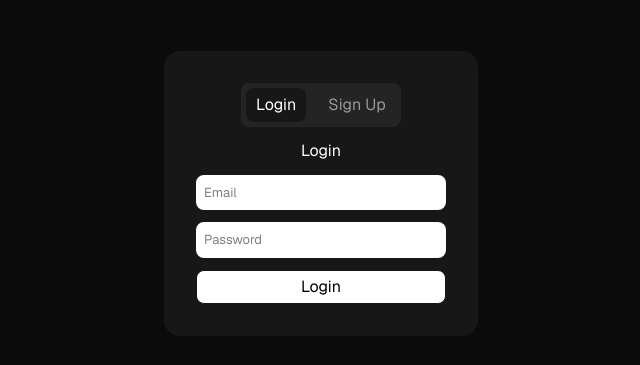
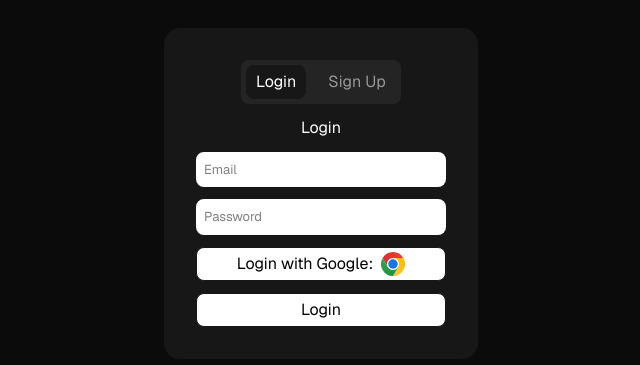
Before and after one commit to oscarrbridge/financial-dashboard-aut, a Next.js app: page /login in a window 1280 px wide. Shown: the part 207-572 px from the top of the page, without its empty margins (319-959 px from the left). Built offline with nearby package versions, Linux system fonts and the light colour scheme; no server answers.

Commit message:
Added login with google functionality

```diff
--- a/app/(auth)/login/page.tsx
+++ b/app/(auth)/login/page.tsx
@@ -2,9 +2,10 @@
 
 import { useState } from "react";
 import { Wrapper, Button, Input, MultiSelect } from "@/app/components/ui/ui";
-import { signUp, signIn } from "@/lib/firebase/auth";
+import { signUp, signIn, signInWithGoogle } from "@/lib/firebase/auth";
 import { useRouter } from "next/navigation";
 import { FirebaseError } from "firebase/app";
+import ChromeIcon from "@/app/components/icons/chrome";
 
 export default function LoginPage() {
 	const router = useRouter();
@@ -79,6 +80,24 @@ export default function LoginPage() {
 		}
 	};
 
+	const handleGoogleSignIn = async () => {
+		try {
+			setLoginMessage("Signing in with Google");
+			await signInWithGoogle();
+			router.push("/");
+		} catch (error) {
+			if (error instanceof FirebaseError) {
+				switch (error.code) {
+					case "auth/popup-closed-by-user":
+						setLoginMessage("Sign-in cancelled");
+						break;
+					case "auth/popup-blocked":
+						setLoginMessage("Popup was blocked");
+				}
+			}
+		}
+	};
+
 	return (
 		<div className="flex items-center h-screen">
 			<Wrapper>
@@ -117,6 +136,12 @@ export default function LoginPage() {
 								name="password"
 								id="password"
 							/>
+							<Button onClick={handleGoogleSignIn} type="button">
+								<div className="flex gap-2">
+									Login with Google:
+									<ChromeIcon size={24} />
+								</div>
+							</Button>
 							<Button onClick={loginUser} type="button" buttonText="Login" />
 						</form>
 					</>
@@ -166,6 +191,12 @@ export default function LoginPage() {
 								name="new-password"
 								id="new-password"
 							/>
+							<Button onClick={handleGoogleSignIn} type="button">
+								<div className="flex gap-2">
+									Sign up with Google:
+									<ChromeIcon size={24} />
+								</div>
+							</Button>
 							<Button onClick={signUpUser} type="button" buttonText="Sign Up" />
 						</form>
 					</>
--- /dev/null
+++ b/app/components/icons/chrome.tsx
@@ -0,0 +1,30 @@
+type IconProps = {
+    size?: number;
+}
+
+export default function ChromeIcon({ size }: IconProps) {
+    return (
+        <svg xmlns="http://www.w3.org/2000/svg" viewBox="0 0 48 48" height={size} width={size}>
+            <defs>
+                <linearGradient id="a" x1="3.2173" y1="15" x2="44.7812" y2="15" gradientUnits="userSpaceOnUse">
+                    <stop offset="0" stopColor="#d93025" />
+                    <stop offset="1" stopColor="#ea4335" />
+                </linearGradient>
+                <linearGradient id="b" x1="20.7219" y1="47.6791" x2="41.5039" y2="11.6837" gradientUnits="userSpaceOnUse">
+                    <stop offset="0" stopColor="#fcc934" />
+                    <stop offset="1" stopColor="#fbbc04" />
+                </linearGradient>
+                <linearGradient id="c" x1="26.5981" y1="46.5015" x2="5.8161" y2="10.506" gradientUnits="userSpaceOnUse">
+                    <stop offset="0" stopColor="#1e8e3e" />
+                    <stop offset="1" stopColor="#34a853" />
+                </linearGradient>
+            </defs>
+            <circle cx="24" cy="23.9947" r="12" style={{ fill: "#fff" }} />
+            <path d="M3.2154,36A24,24,0,1,0,12,3.2154,24,24,0,0,0,3.2154,36ZM34.3923,18A12,12,0,1,1,18,13.6077,12,12,0,0,1,34.3923,18Z" style={{ fill: "none" }} />
+            <path d="M24,12H44.7812a23.9939,23.9939,0,0,0-41.5639.0029L13.6079,30l.0093-.0024A11.9852,11.9852,0,0,1,24,12Z" style={{ fill: "url(#a)" }} />
+            <circle cx="24" cy="24" r="9.5" style={{ fill: "#1a73e8" }} />
+            <path d="M34.3913,30.0029,24.0007,48A23.994,23.994,0,0,0,44.78,12.0031H23.9989l-.0025.0093A11.985,11.985,0,0,1,34.3913,30.0029Z" style={{ fill: "url(#b)" }} />
+            <path d="M13.6086,30.0031,3.218,12.006A23.994,23.994,0,0,0,24.0025,48L34.3931,30.0029l-.0067-.0068a11.9852,11.9852,0,0,1-20.7778.007Z" style={{ fill: "url(#c)" }} />
+        </svg>
+    );
+}
--- a/app/components/ui/ui.tsx
+++ b/app/components/ui/ui.tsx
@@ -5,15 +5,16 @@ import { useState } from "react";
 import "./ui.css"
 
 type ButtonProps = {
-  buttonText: string;
+  buttonText?: string;
   onClick?: () => void;
   type?: "button" | "submit" | "reset";
+  children?: React.ReactNode;
 };
 
-export function Button({ buttonText, onClick, type }: ButtonProps) {
+export function Button({ buttonText, onClick, type, children }: ButtonProps) {
   return (
     <button className="custom-button" onClick={onClick} type={type}>
-      {buttonText}
+      {children ?? buttonText}
     </button>
   );
 }
--- a/lib/firebase/auth.ts
+++ b/lib/firebase/auth.ts
@@ -1,12 +1,23 @@
-import { createUserWithEmailAndPassword, signInWithEmailAndPassword, updateProfile } from "firebase/auth";
-import { auth } from "./config"
+import {
+	createUserWithEmailAndPassword,
+	signInWithEmailAndPassword,
+	GoogleAuthProvider,
+	signInWithPopup,
+} from "firebase/auth";
+import { auth } from "./config";
 
 export async function signUp(email: string, password: string) {
-    const { user } = await createUserWithEmailAndPassword(auth, email, password);
-    return user;
+	const { user } = await createUserWithEmailAndPassword(auth, email, password);
+	return user;
 }
 
 export async function signIn(email: string, password: string) {
-    const { user } = await signInWithEmailAndPassword(auth, email, password);
-    return user;
+	const { user } = await signInWithEmailAndPassword(auth, email, password);
+	return user;
 }
+
+export const signInWithGoogle = async () => {
+    const provider = new GoogleAuthProvider();
+    const result = await signInWithPopup(auth, provider);
+    return result.user;
+}
```
